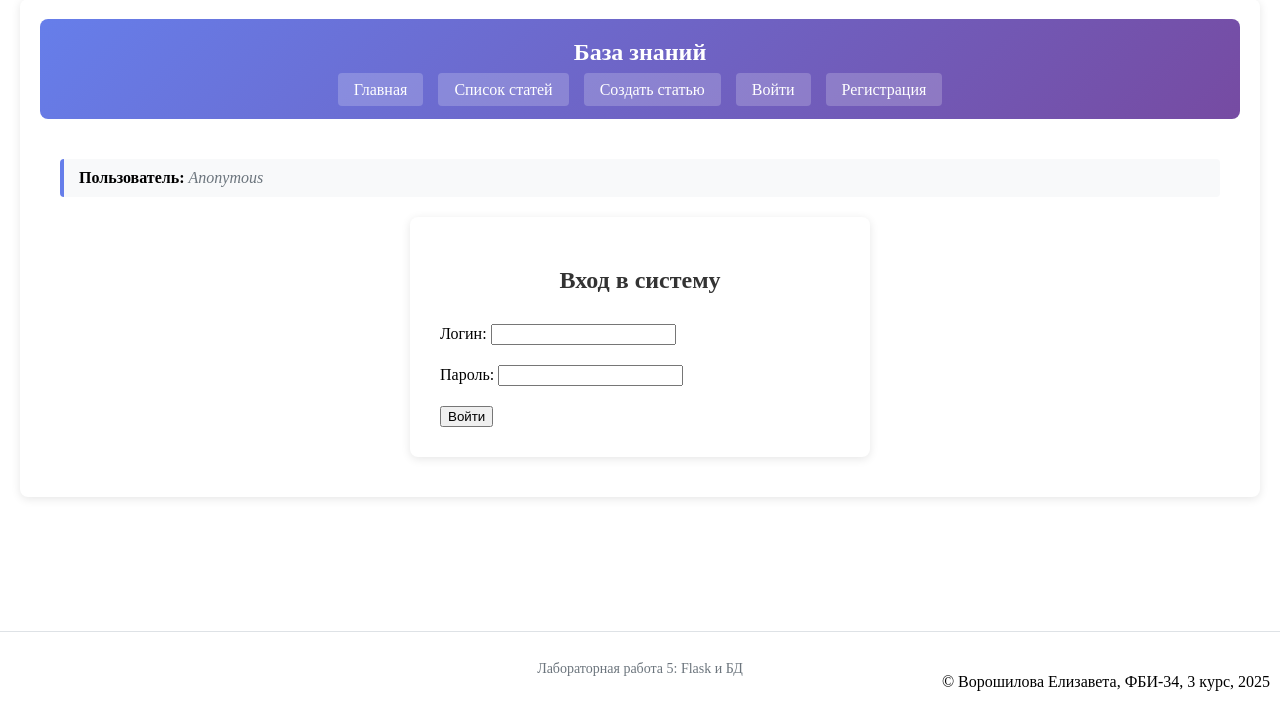
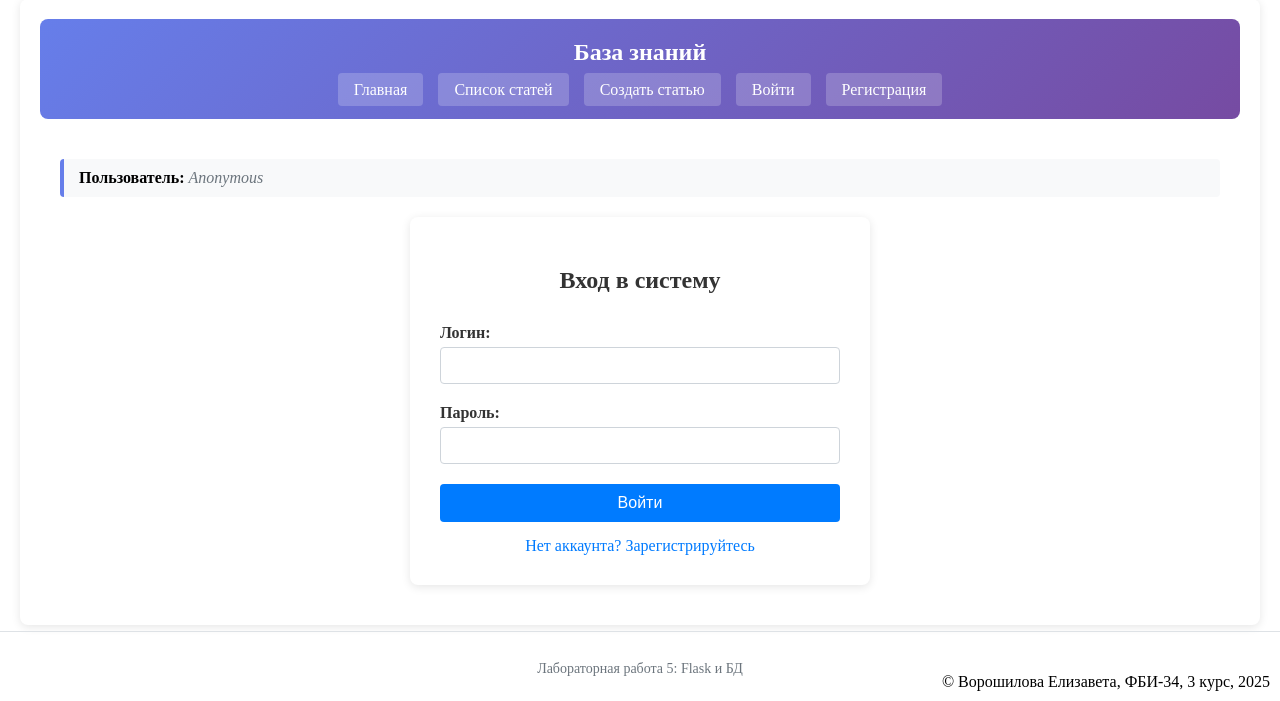
Before and after one commit to lizokelvo/backend, a Flask app: page /lab5/login in a window 1280 px wide. Shown: the part 99-800 px from the top of the page. Run offline with Flask 3, Linux system fonts and the light colour scheme; some libraries are stand-ins or nearby versions.

Commit message:
Измение стиля

```diff
--- a/templates/lab5/login.html
+++ b/templates/lab5/login.html
@@ -5,26 +5,28 @@
     <h2>Вход в систему</h2>
 
     {% if error %}
-        <div style="color: red; margin-bottom: 15px; padding: 10px; border: 1px solid red; border-radius: 4px; background-color: #ffeeee;">
+        <div class="error-message">
             {{ error }}
         </div>
     {% endif %}
 
     <form action="/lab5/login" method="POST">
         <div class="form-group">
-            <label>
-                Логин: <input type="text" name="login">
-            </label>
+            <label>Логин:</label>
+            <input type="text" name="login" class="form-control" required>
         </div>
 
         <div class="form-group">
-            <label>
-                Пароль: <input type="text" name="password">
-            </label>
+            <label>Пароль:</label>
+            <input type="password" name="password" class="form-control" required>  <!-- Исправлено: password вместо text -->
         </div>
 
         <button type="submit" class="btn btn-primary">Войти</button>
     </form>
+
+    <div class="mt-3 text-center">
+        <a href="{{ url_for('lab5.register') }}">Нет аккаунта? Зарегистрируйтесь</a>
+    </div>
 </div>
 
 <style>
@@ -43,8 +45,24 @@
         color: #333;
     }
 
+    .error-message {
+        color: red;
+        margin-bottom: 15px;
+        padding: 10px;
+        border: 1px solid red;
+        border-radius: 4px;
+        background-color: #ffeeee;
+    }
+
     .form-group {
         margin-bottom: 20px;
+    }
+
+    .form-group label {
+        display: block;
+        margin-bottom: 5px;
+        font-weight: bold;
+        color: #333;
     }
 
     .form-control {
@@ -55,8 +73,36 @@
         box-sizing: border-box;
     }
 
+    .btn {
+        width: 100%;
+        padding: 10px;
+        background-color: #007bff;
+        color: white;
+        border: none;
+        border-radius: 4px;
+        cursor: pointer;
+        font-size: 16px;
+    }
+
+    .btn:hover {
+        background-color: #0056b3;
+    }
+
     .mt-3 {
         margin-top: 15px;
     }
+
+    .text-center {
+        text-align: center;
+    }
+
+    .text-center a {
+        color: #007bff;
+        text-decoration: none;
+    }
+
+    .text-center a:hover {
+        text-decoration: underline;
+    }
 </style>
 {% endblock %}
```
